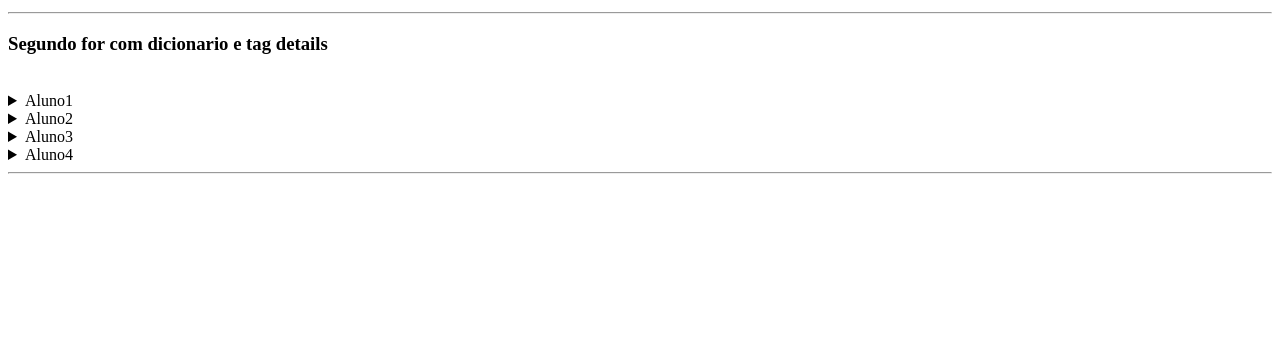
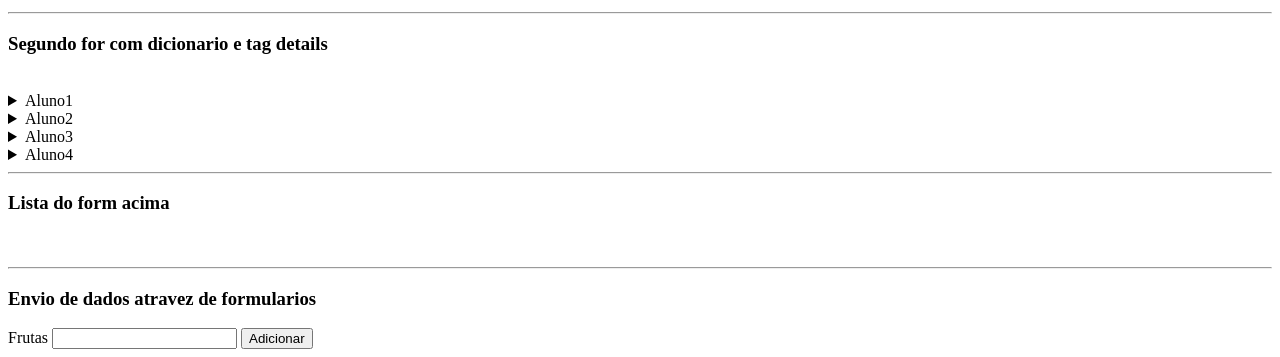
Before and after one commit to drlink/flaskapp, a Flask app: page / in a window 1280 px wide. Shown: the part 599-956 px from the top of the page. Before the commit the page ends 773 px from the top, so only its background shows below. Run offline with Flask 2, Linux system fonts and the light colour scheme.

Commit message:
inserção de form no sistema

```diff
--- a/app.py
+++ b/app.py
@@ -1,17 +1,24 @@
-from flask import Flask, render_template
+from flask import Flask, render_template, request
 
 
 app = Flask(__name__) #importa a classe Flask e define o parametro name dentro da variavel
-@app.route('/')
+
+#Recebimento de dados variavel global
+fruta2 = [] #variavel global para que o seu conteu não seja modificado a cada carregamento
+@app.route('/', methods=["GET", "POST"])
 # 127.0.0.1:5000
 def princ():
+    #Envio de dados
     nome = "Sr y"
     idade = 39
     feira = ["Frutas", "verdura" , "legumes", "carnes"]
     frutas = ["Morango", "Uva", "Laranja", "Mamão", "Maça","Melão","Abacaxi","pera"]
     notas = {"Aluno1": 5.0, "Aluno2": 6.0, "Aluno3": 7.0, "Aluno4": 8.5}
-
-    return render_template("index.html", nome=nome, idade=idade, feira=feira, frutas=frutas, notas=notas)
+    #Recebendo dados - prestar atenção o nome do que se refcebe e o nome do input e não da variavel
+    if request.method == "POST":
+        if request.form.get("input_form"):
+            fruta2.append(request.form.get("input_form"))
+    return render_template("index.html", nome=nome, idade=idade, feira=feira, frutas=frutas, notas=notas, fruta2=fruta2)
 
 @app.route('/sobre')
 def sobre():
--- a/templates/index.html
+++ b/templates/index.html
@@ -39,6 +39,20 @@ Idade={{idade}}
     {% endfor %}
 <hr>
 
+<h3>Lista do form acima</h3>
+<br>
+<ol>
+    {% for item in fruta2 %}
+         <li>{{item}}</li>
+    {% endfor %}
+</ol>
+<hr>
+<h3>Envio de dados atravez de formularios</h3>
+<form action="{{url_for('princ')}}" method="POST">
+    <label>Frutas</label>
+    <input type="text" name="input_form">
+    <button>Adicionar</button>
+</form>
 
 </body>
 </html>
```
